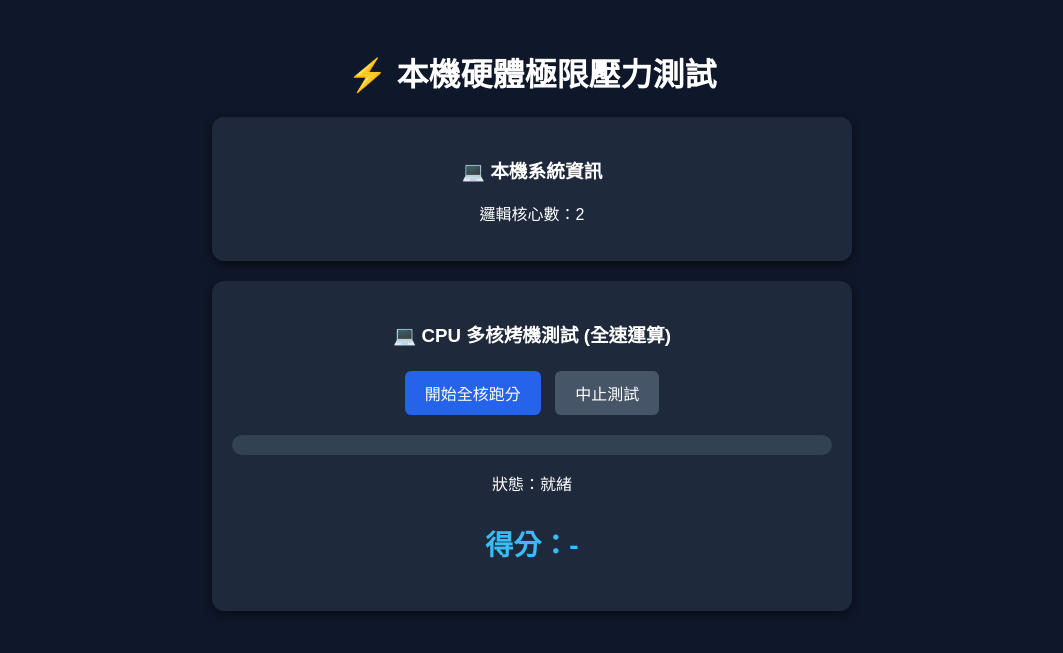
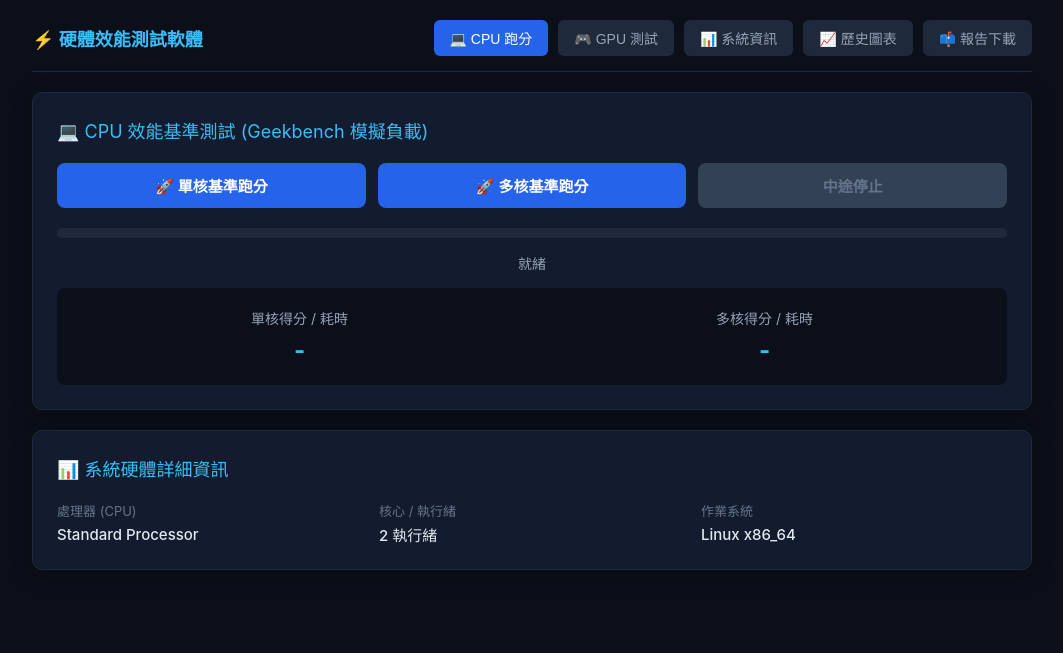
Before and after one commit to YTTang0929/cpu-gpu-benchmark, a Flask app: page / in a window 1280 px wide. Shown: the top 653 px of the page, without its empty margins (108-1171 px from the left). Run offline with Flask 3, Linux system fonts and the light colour scheme.

Commit message:
Update index.html

```diff
--- a/templates/index.html
+++ b/templates/index.html
@@ -3,53 +3,99 @@
 <head>
     <meta charset="UTF-8">
     <meta name="viewport" content="width=device-width, initial-scale=1.0">
-    <title>硬體效能測試軟體</title>
+    <title>硬體效能測試軟體 - Geekbench 模擬</title>
     <style>
-        body { font-family: Arial, sans-serif; background-color: #0f172a; color: #fff; text-align: center; padding: 20px; }
-        .card { background: #1e293b; max-width: 600px; margin: 20px auto; padding: 20px; border-radius: 12px; box-shadow: 0 4px 10px rgba(0,0,0,0.5); }
-        button { background: #2563eb; color: white; border: none; padding: 10px 20px; border-radius: 6px; cursor: pointer; font-size: 16px; margin: 5px; }
-        button:disabled { background: #475569; cursor: not-allowed; }
-        .danger { background: #dc2626; }
-        .progress-bar { width: 100%; background: #334155; height: 20px; border-radius: 10px; overflow: hidden; margin: 15px 0; }
-        .progress-fill { width: 0%; height: 100%; background: #3b82f6; transition: width 0.3s; }
-        .score { font-size: 28px; color: #38bdf8; font-weight: bold; }
+        * { box-sizing: border-box; margin: 0; padding: 0; }
+        body { font-family: -apple-system, BlinkMacSystemFont, "Segoe UI", Roboto, sans-serif; background-color: #0b0f19; color: #e2e8f0; padding: 20px; }
+        .header { display: flex; justify-content: space-between; align-items: center; max-width: 1000px; margin: 0 auto 20px; border-bottom: 1px solid #1e293b; padding-bottom: 15px; }
+        .header h1 { font-size: 18px; color: #38bdf8; display: flex; align-items: center; gap: 8px; }
+        .nav { display: flex; gap: 10px; }
+        .nav-btn { background: #1e293b; color: #94a3b8; padding: 8px 16px; border-radius: 6px; border: none; cursor: pointer; display: flex; align-items: center; gap: 6px; font-size: 14px; }
+        .nav-btn.active { background: #2563eb; color: #fff; }
+        .container { max-width: 1000px; margin: 0 auto; }
+        .card { background: #131c2e; border: 1px solid #1e293b; border-radius: 10px; padding: 24px; margin-bottom: 20px; box-shadow: 0 4px 20px rgba(0,0,0,0.3); }
+        .card-title { font-size: 18px; color: #38bdf8; margin-bottom: 20px; display: flex; align-items: center; gap: 10px; }
+        .btn-group { display: flex; gap: 12px; margin-bottom: 20px; }
+        .btn { flex: 1; padding: 12px; border-radius: 8px; border: none; font-size: 15px; font-weight: bold; cursor: pointer; transition: 0.2s; }
+        .btn-primary { background: #2563eb; color: white; }
+        .btn-primary:hover { background: #1d4ed8; }
+        .btn-danger { background: #991b1b; color: #fca5a5; }
+        .btn-danger:disabled { background: #334155; color: #64748b; cursor: not-allowed; }
+        .results { display: grid; grid-template-columns: 1fr 1fr; gap: 20px; background: #0b0f19; padding: 20px; border-radius: 8px; text-align: center; }
+        .result-label { font-size: 14px; color: #94a3b8; margin-bottom: 8px; }
+        .result-val { font-size: 24px; font-weight: bold; color: #38bdf8; }
+        .info-grid { display: grid; grid-template-columns: repeat(auto-fit, minmax(200px, 1fr)); gap: 16px; margin-top: 15px; }
+        .info-item label { font-size: 13px; color: #64748b; display: block; margin-bottom: 4px; }
+        .info-item span { font-size: 15px; color: #e2e8f0; font-weight: 500; }
+        .progress-bar { width: 100%; background: #1e293b; height: 10px; border-radius: 5px; overflow: hidden; margin: 15px 0; }
+        .progress-fill { width: 0%; height: 100%; background: #38bdf8; transition: width 0.3s; }
     </style>
 </head>
 <body>
-    <h1>⚡ 本機硬體極限壓力測試</h1>
 
-    <div class="card">
-        <h3>💻 本機系統資訊</h3>
-        <p>邏輯核心數：<span id="cpu-cores">偵測中...</span></p>
+    <div class="header">
+        <h1>⚡ 硬體效能測試軟體</h1>
+        <div class="nav">
+            <button class="nav-btn active">💻 CPU 跑分</button>
+            <button class="nav-btn">🎮 GPU 測試</button>
+            <button class="nav-btn" onclick="showTab('specs')">📊 系統資訊</button>
+            <button class="nav-btn">📈 歷史圖表</button>
+            <button class="nav-btn">📫 報告下載</button>
+        </div>
     </div>
 
-    <div class="card">
-        <h3>💻 CPU 多核烤機測試 (全速運算)</h3>
-        <button id="start-btn" onclick="startBenchmark()">開始全核跑分</button>
-        <button id="stop-btn" onclick="stopBenchmark()" class="danger" disabled>中止測試</button>
+    <div class="container">
+        <!-- CPU 測試區塊 -->
+        <div id="cpu-sec" class="card">
+            <div class="card-title">💻 CPU 效能基準測試 (Geekbench 模擬負載)</div>
+            <div class="btn-group">
+                <button class="btn btn-primary" onclick="startTest(1)">🚀 單核基準跑分</button>
+                <button class="btn btn-primary" onclick="startTest(0)">🚀 多核基準跑分</button>
+                <button id="stop-btn" class="btn btn-danger" onclick="stopTest()" disabled>中途停止</button>
+            </div>
 
-        <div class="progress-bar"><div id="progress" class="progress-fill"></div></div>
-        <p>狀態：<span id="status-text">就緒</span></p>
-        <p class="score">得分：<span id="score-text">-</span></p>
+            <div class="progress-bar"><div id="progress" class="progress-fill"></div></div>
+            <p style="text-align:center; font-size:14px; color:#94a3b8; margin-bottom:15px;" id="status">就緒</p>
+
+            <div class="results">
+                <div>
+                    <div class="result-label">單核得分 / 耗時</div>
+                    <div id="single-score" class="result-val">-</div>
+                </div>
+                <div>
+                    <div class="result-label">多核得分 / 耗時</div>
+                    <div id="multi-score" class="result-val">-</div>
+                </div>
+            </div>
+        </div>
+
+        <!-- 系統資訊區塊 -->
+        <div id="specs-sec" class="card">
+            <div class="card-title">📊 系統硬體詳細資訊</div>
+            <div class="info-grid">
+                <div class="info-item"><label>處理器 (CPU)</label><span id="cpu-name">偵測中...</span></div>
+                <div class="info-item"><label>核心 / 執行緒</label><span id="cpu-threads">-</span></div>
+                <div class="info-item"><label>作業系統</label><span id="os-name">-</span></div>
+            </div>
+        </div>
     </div>
 
     <script>
         let workers = [];
-        let isRunning = false;
-        let startTime, timerInterval;
-        const duration = 300; // 5 分鐘測試 (300 秒)
+        let timer = null;
+        const duration = 300; // 5 分鐘烤機 (300 秒)
 
-        document.getElementById('cpu-cores').innerText = navigator.hardwareConcurrency || '未知';
+        // 偵測系統資訊
+        document.getElementById('cpu-threads').innerText = (navigator.hardwareConcurrency || 4) + ' 執行緒';
+        document.getElementById('cpu-name').innerText = navigator.userAgent.includes("Windows") ? "Intel / AMD Processor" : "Standard Processor";
+        document.getElementById('os-name').innerText = navigator.platform;
 
-        // 嵌入 Worker 運算邏輯
         const workerCode = `
             self.onmessage = function(e) {
                 let iterations = 0;
                 const endTime = Date.now() + (e.data.duration * 1000);
-
                 while (Date.now() < endTime) {
-                    // 極限質數與算術運算，強制吃滿核心
-                    for (let i = 2; i < 3000; i++) {
+                    for (let i = 2; i < 2500; i++) {
                         let isPrime = true;
                         for (let j = 2; j <= Math.sqrt(i); j++) {
                             if (i % j === 0) { isPrime = false; break; }
@@ -61,69 +107,59 @@
             };
         `;
 
-        function startBenchmark() {
-            const threads = navigator.hardwareConcurrency || 4;
-            workers = [];
-            let completedWorkers = 0;
+        function startTest(isSingleCore) {
+            stopTest();
+            const threads = isSingleCore ? 1 : (navigator.hardwareConcurrency || 4);
+            let completed = 0;
             let totalScore = 0;
 
-            document.getElementById('start-btn').disabled = true;
             document.getElementById('stop-btn').disabled = false;
-            document.getElementById('score-text').innerText = '計算中...';
+            document.getElementById('status').innerText = `進行中 (${isSingleCore ? '單核' : '多核全速'})...`;
 
-            startTime = Date.now();
-            isRunning = true;
-
-            // 啟動進度條
-            timerInterval = setInterval(() => {
+            const startTime = Date.now();
+            timer = setInterval(() => {
                 const elapsed = (Date.now() - startTime) / 1000;
-                const progress = Math.min(100, (elapsed / duration) * 100);
-                document.getElementById('progress').style.width = progress + '%';
-                document.getElementById('status-text').innerText = `極限烤機中... 剩餘 ${Math.max(0, Math.ceil(duration - elapsed))} 秒`;
-
-                if (elapsed >= duration) {
-                    clearInterval(timerInterval);
-                }
+                const pct = Math.min(100, (elapsed / duration) * 100);
+                document.getElementById('progress').style.width = pct + '%';
+                document.getElementById('status').innerText = `測試中... 剩餘 ${Math.max(0, Math.ceil(duration - elapsed))} 秒`;
+                if (elapsed >= duration) clearInterval(timer);
             }, 500);
 
             const blob = new Blob([workerCode], { type: 'application/javascript' });
             const workerUrl = URL.createObjectURL(blob);
 
-            // 依照 CPU 核心數量建立 Web Workers 抓滿 100% 效能
             for (let i = 0; i < threads; i++) {
-                const worker = new Worker(workerUrl);
-                workers.push(worker);
-
-                worker.onmessage = function(e) {
+                const w = new Worker(workerUrl);
+                workers.push(w);
+                w.onmessage = function(e) {
                     totalScore += e.data;
-                    completedWorkers++;
-
-                    if (completedWorkers === threads) {
-                        finishBenchmark(totalScore);
+                    completed++;
+                    if (completed === threads) {
+                        finishTest(isSingleCore, totalScore);
                     }
                 };
-
-                worker.postMessage({ duration: duration });
+                w.postMessage({ duration: duration });
             }
         }
 
-        function stopBenchmark() {
-            if (!isRunning) return;
+        function stopTest() {
             workers.forEach(w => w.terminate());
-            clearInterval(timerInterval);
-            document.getElementById('status-text').innerText = '測試已手動中止';
-            document.getElementById('start-btn').disabled = false;
+            workers = [];
+            if (timer) clearInterval(timer);
             document.getElementById('stop-btn').disabled = true;
             document.getElementById('progress').style.width = '0%';
-            isRunning = false;
+            document.getElementById('status').innerText = '已停止';
         }
 
-        function finishBenchmark(score) {
-            document.getElementById('status-text').innerText = '測試完成！';
-            document.getElementById('score-text').innerText = Math.round(score / 100);
-            document.getElementById('start-btn').disabled = false;
-            document.getElementById('stop-btn').disabled = true;
-            isRunning = false;
+        function finishTest(isSingleCore, score) {
+            stopTest();
+            document.getElementById('status').innerText = '測試完成！';
+            const finalScore = Math.round(score / 10);
+            if (isSingleCore) {
+                document.getElementById('single-score').innerText = finalScore + ' pts';
+            } else {
+                document.getElementById('multi-score').innerText = finalScore + ' pts';
+            }
         }
     </script>
 </body>
```
